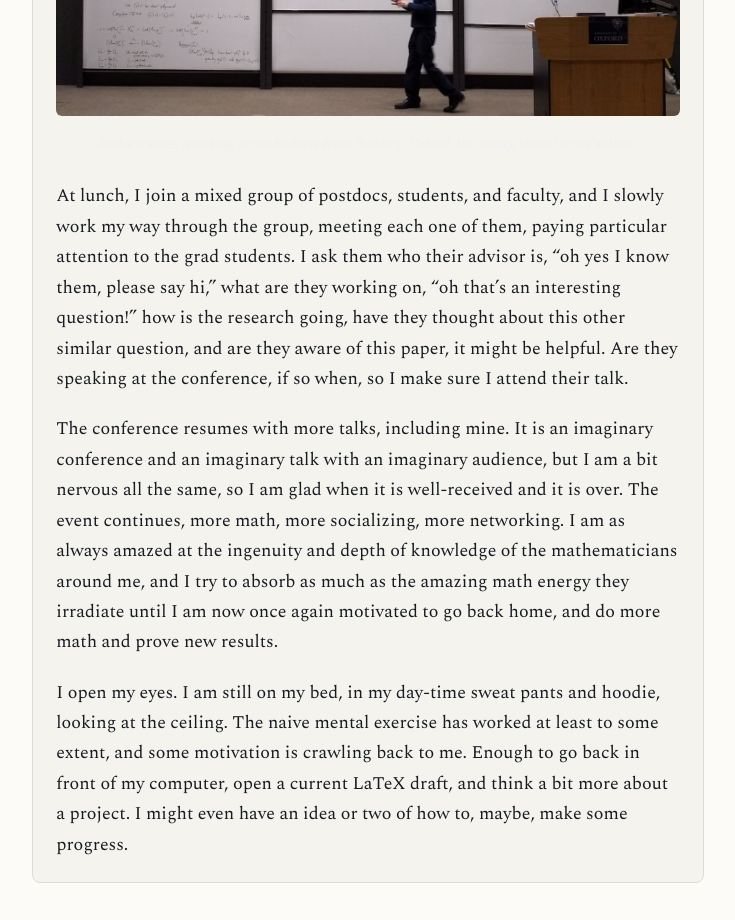
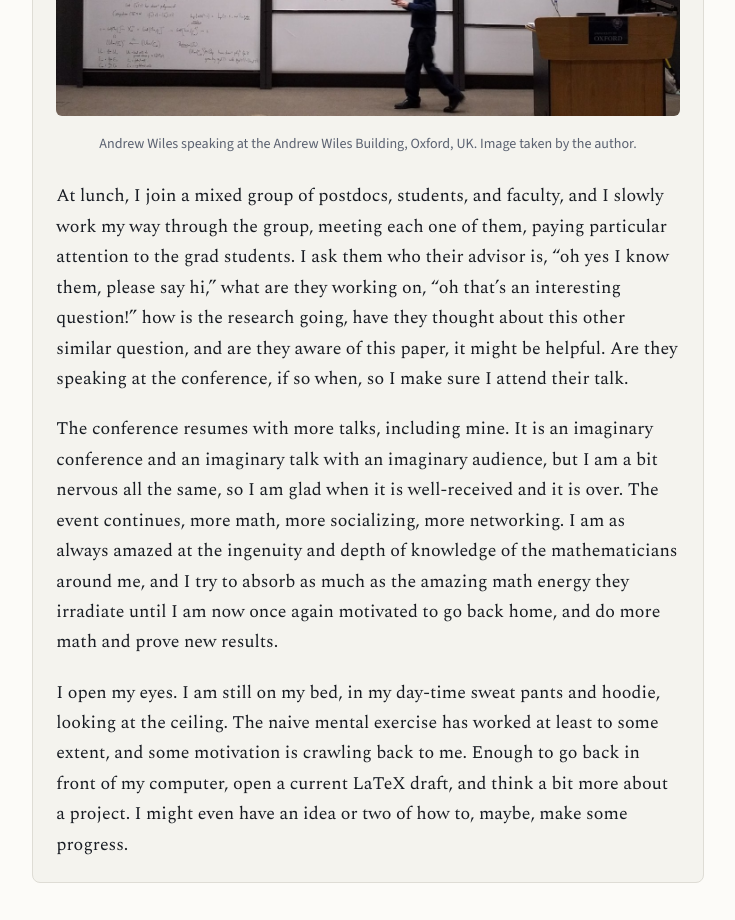
Before and after one commit to alozanoroble/alozanoroble.github.io, a plain HTML site: page field-guide/away/index.html in a window 1280 px wide. Shown: the part 2620-3540 px from the top of the page, without its empty margins (272-1007 px from the left). Drawn offline with nearby package versions, Linux system fonts and the light colour scheme.

Commit message:
Field Guide: captions follow page colors

```diff
--- a/field-guide/fieldguide.css
+++ b/field-guide/fieldguide.css
@@ -61,3 +61,4 @@
 .fg-pager a span { font: 400 0.75rem var(--mono); color: var(--muted); }
 .fg-next { text-align: right; }
 @media (max-width: 560px) { .fg-pager { grid-template-columns: 1fr; } .fg-next { text-align: left; } }
+.fg-content [style*="color"] { color: inherit !important; }
```
